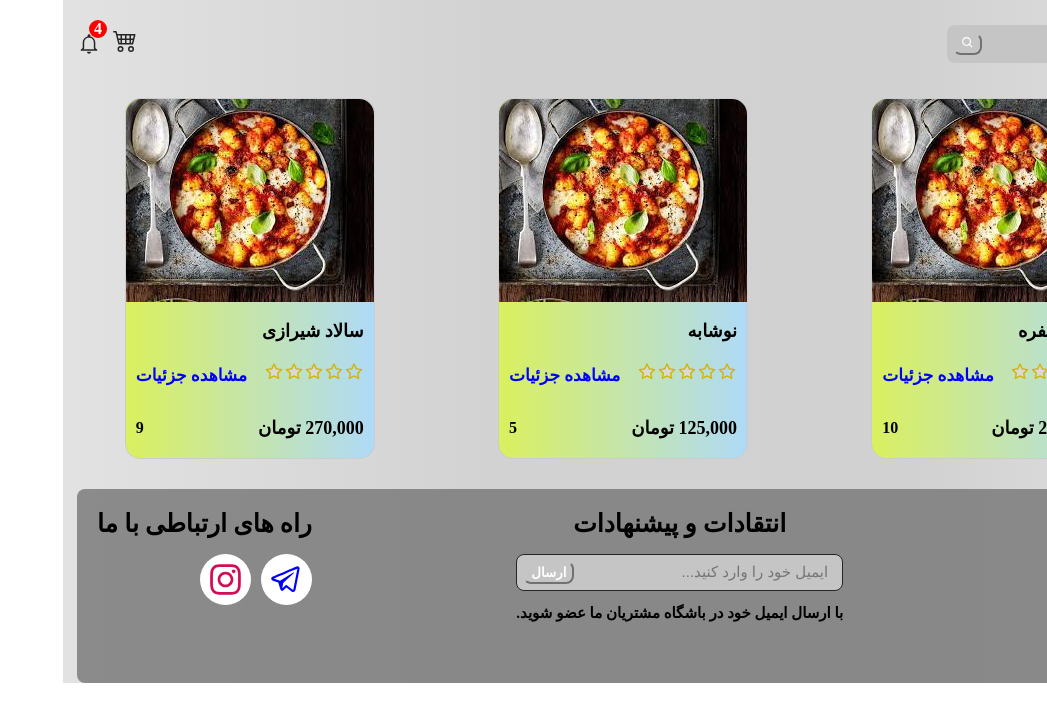
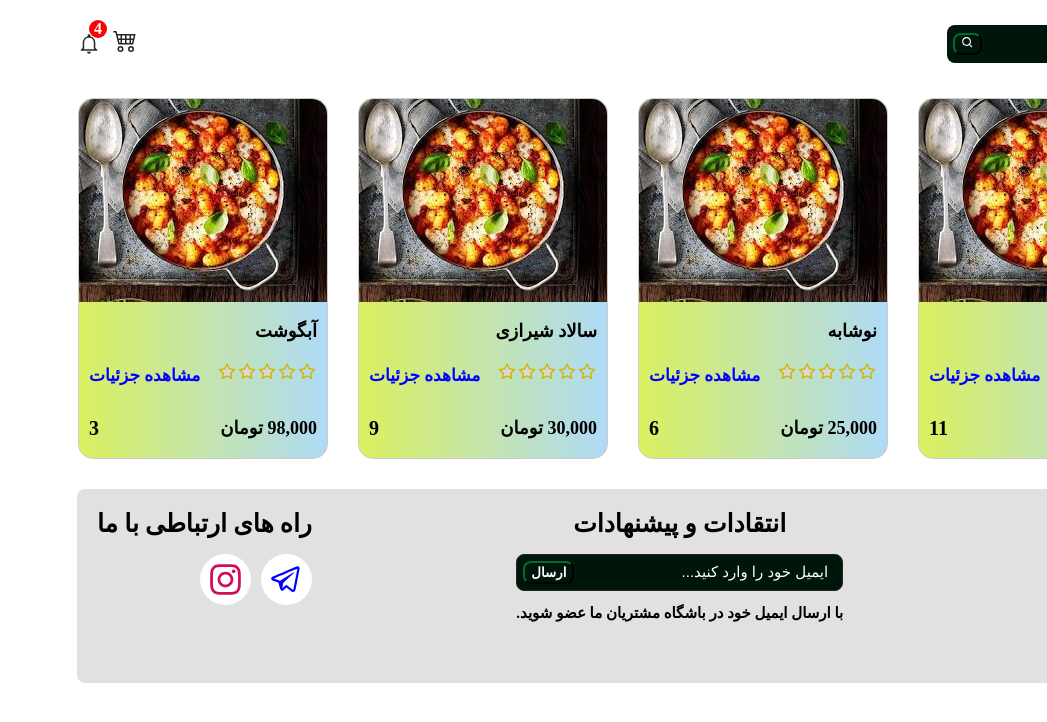
Before and after one commit to Amirsaleh2002/restaurant, a React (Vite) app: page /userbasket in a window 1280 px wide. Shown: the top 722 px of the page, without its empty margins (233-1280 px from the left). Built offline with nearby package versions, Linux system fonts and the light colour scheme; data requests are answered from the project's data file.

Commit message:
front of the project is done

```diff
--- a/public/db.json
+++ b/public/db.json
@@ -4,14 +4,14 @@
       "title": "سینی 5 نفره",
       "price": 299000,
       "isSale": true,
-      "serveFoodCounter": 10,
+      "serveFoodCounter": 11,
       "id": "8"
     },
     {
       "title": "نوشابه",
       "price": 25000,
       "isSale": true,
-      "serveFoodCounter": 5,
+      "serveFoodCounter": 6,
       "id": "9"
     },
     {
@@ -40,10 +40,9 @@
     {
       "title": "آبگوشت",
       "price": 98000,
-      "isSale": false,
-      "id": "15",
-      "category": "سنتی",
-      "serveFoodCounter": "0"
+      "isSale": true,
+      "serveFoodCounter": 3,
+      "id": "15"
     },
     {
       "title": "همبرگر",
--- a/src/App.css
+++ b/src/App.css
@@ -3,13 +3,6 @@
   display: flex;
   justify-content: space-between;
   align-items: center;
-  background: linear-gradient(
-    to right,
-    #e2e2e2,
-    #c5c5c5c5,
-    #c0bfbfb7,
-    #cecece73
-  );
 }
 .body {
   width: calc(100% - 160px);
--- a/src/Components/FoodBox/FoodBox.css
+++ b/src/Components/FoodBox/FoodBox.css
@@ -56,16 +56,8 @@
   animation: changeScale 1s;
 }
 .food-counter{
-  font-size: 1.6rem;
-  font-weight: 800;
-}
-@keyframes changeScale {
-  0%{
-    transform: scale(0.8);
-  }
-  100%{
-    transform: scale(1);
-  }
+  font-size: 2rem;
+  font-weight: 900;
 }
 @media (max-width:527px) {
   .food-box{
--- a/src/Components/FoodBox/FoodBox.jsx
+++ b/src/Components/FoodBox/FoodBox.jsx
@@ -1,8 +1,8 @@
 import React from "react";
 import { AiOutlineStar, AiTwotoneStar, AiOutlineHeart } from "react-icons/ai";
 
+import { Link } from "react-router-dom";
 import "./FoodBox.css";
-import { Link } from "react-router-dom";
 
 function FoodBox({
   title,
@@ -12,26 +12,9 @@ function FoodBox({
   isSale,
   isButtonNeed,
   serveFoodCounter,
+  pageAddress
 }) {
-  // const addToFavorite = (foodID) => {
-  //   console.log(foodID);
-  //   let newFavoriteFood = {
-  //     title,
-  //     price,
-  //     isFavorite: !isFavorite,
-  //   };
-  //   fetch(`http://localhost:4000/food/${foodID}`, {
-  //     method: "PUT",
-  //     headers: {
-  //       "Content-type": "application/json",
-  //     },
-  //     body: JSON.stringify(newFavoriteFood),
-  //   })
-  //     .then((res) => res.json())
-  //     .then((data) => {
-  //       console.log(data);
-  //     });
-  // };
+
 
   const addFoodToBasket = (foodID) => {
     let newBasketFood = {
@@ -77,7 +60,7 @@ function FoodBox({
           </Link>
         </div>
         <div className="price-addtocart">
-          {isSale ? (
+          {isSale && pageAddress === "http://localhost:5173/userbasket" ? (
             <span className="food-price">
               {(serveFoodCounter * price).toLocaleString()} تومان
             </span>
--- a/src/Components/Footer/Footer.css
+++ b/src/Components/Footer/Footer.css
@@ -2,7 +2,7 @@
   margin: 30px 14px 0;
   display: flex;
   justify-content: space-between;
-  background-color: #7a7979d2;
+  background-color: #dbdbdbd2;
   padding: 15px 20px;
   border-radius: 8px;
   flex-wrap: wrap;
@@ -61,6 +61,7 @@
 }
 .footer-email::placeholder {
   font-size: 1.5rem;
+  color: #fff;
 }
 .footer-btn {
   background: unset;
--- a/src/Pages/UserBasket/UserBasket.jsx
+++ b/src/Pages/UserBasket/UserBasket.jsx
@@ -8,6 +8,9 @@ import { useState } from "react";
 import FoodBox from "../../Components/FoodBox/FoodBox";
 function UserBasket() {
   const [basketFood, setBasketFood] = useState([]);
+
+  const pageAddress = location.href
+
 
   useEffect(() => {
     fetch("http://localhost:4000/food")
@@ -22,7 +25,7 @@ function UserBasket() {
       <div className="foods">
       {basketFood.map((eachFood) => (
           eachFood.isSale && (
-            <FoodBox key={eachFood.id} {...eachFood}  />
+            <FoodBox key={eachFood.id} {...eachFood} pageAddress={pageAddress}  />
           )
         ))}
       </div>
--- a/style/variables.css
+++ b/style/variables.css
@@ -1,9 +1,9 @@
 :root {
     --primary-font: "IRANSans";
-    --primary-color: #bee416;
+    --primary-color: #413392;
     --white-color: #fff;
-    --dark-color: #dba81a;
-    --sidebar-color : #e41649;
-    --input-color : #c5c5c5;
+    --dark-color: #141414;
+    --sidebar-color : #ade416;
+    --input-color : #01160a;
     --category-color : #e4db62;
 }
```
